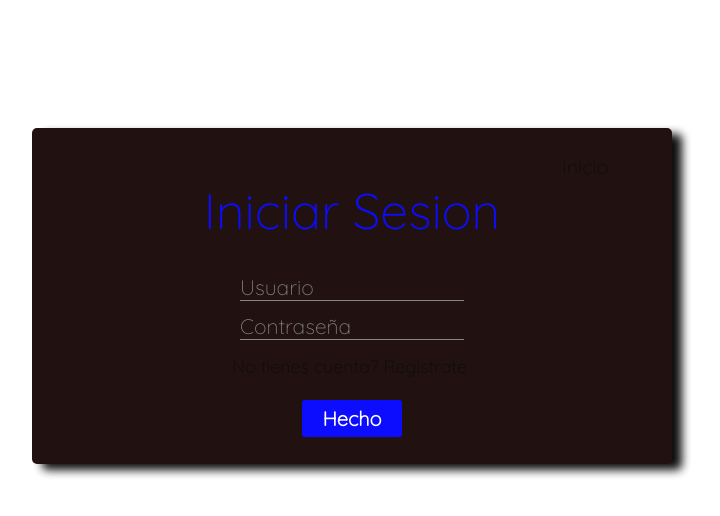
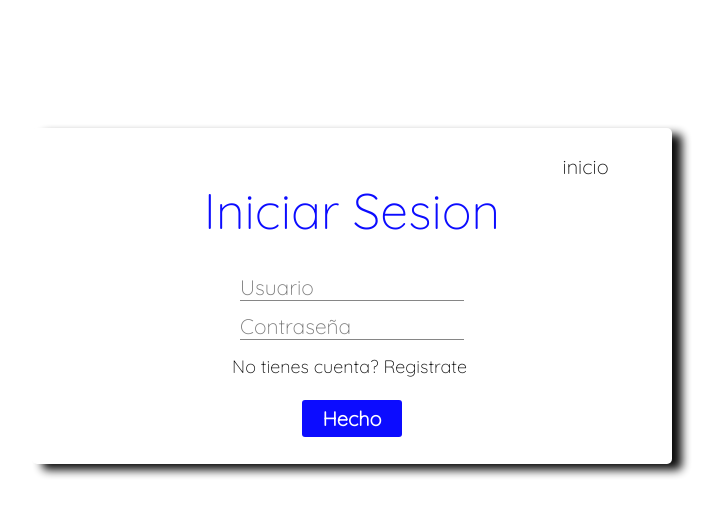
Before and after one commit to JavierReivajG/JavierReivajG, a website: page src/login.html in a window 1280 px wide. Shown: the whole page, without its empty margins (288-1008 px from the left). Drawn offline with Linux system fonts and the light colour scheme.

Commit message:
arreglando el color del login

```diff
--- a/src/css/login.css
+++ b/src/css/login.css
@@ -27,7 +27,7 @@ main .main-container {
     box-shadow: 10px 6px 10px black;
     margin-top: 10%;
     border-radius: 5px;
-    background-color: rgb(22, 5, 5);
+    background-color: white;
     opacity: 95%;
     min-width: 340px;
     width: 50%;
```
